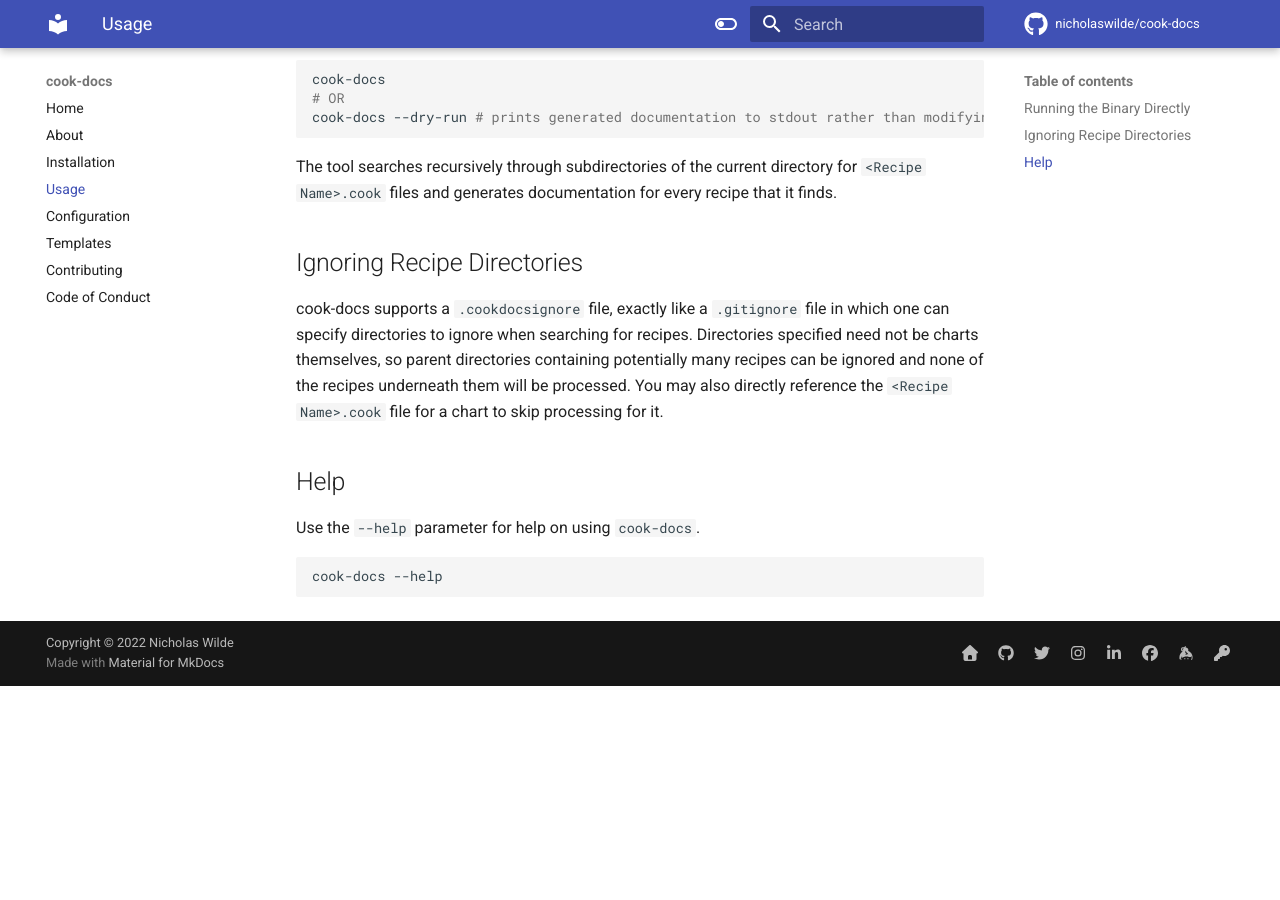
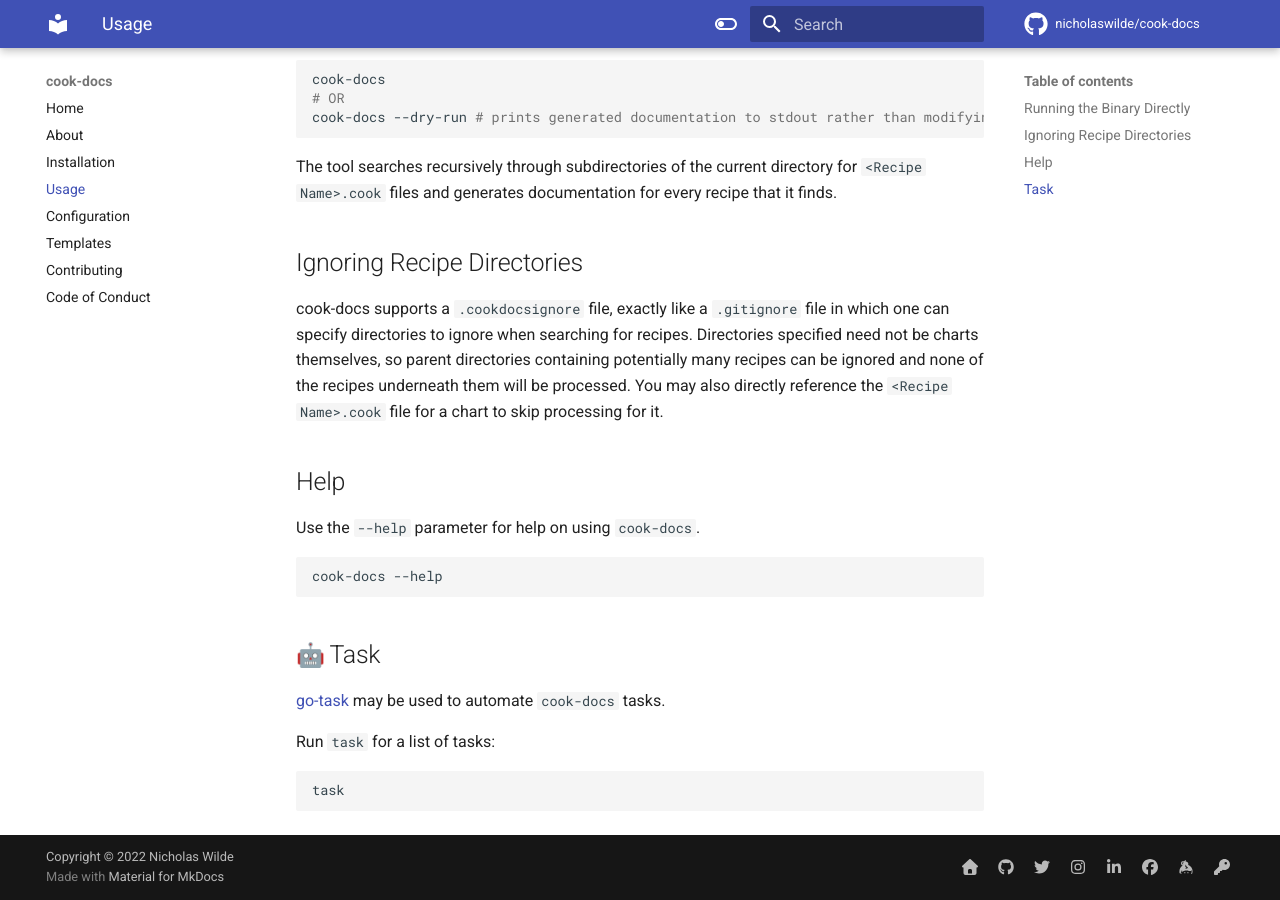
Before and after one commit to nicholaswilde/cook-docs, an MkDocs documentation site: the page built from docs/usage.md, in a window 1280 px wide and 900 px high, scrolled down 674 px. Built offline with MkDocs 1.6.1 and Material for MkDocs 9.7.7, drawn with Linux system fonts in a browser that asks for light colours; emoji names are drawn with the system emoji font; comment, search, counter and statistics services are not loaded; before the commit the page ends 1360 px from its top, so only the background shows below that.

Commit message:
Add task

````diff
--- a/docs/usage.md
+++ b/docs/usage.md
@@ -48,3 +48,15 @@ Use the `--help` parameter for help on using `cook-docs`.
 ```bash
 cook-docs --help
 ```
+
+## :robot: Task
+
+[go-task][1] may be used to automate `cook-docs` tasks.
+
+Run `task` for a list of tasks:
+
+```bash
+task
+```
+
+[1]: https://taskfile.dev/#/
````
